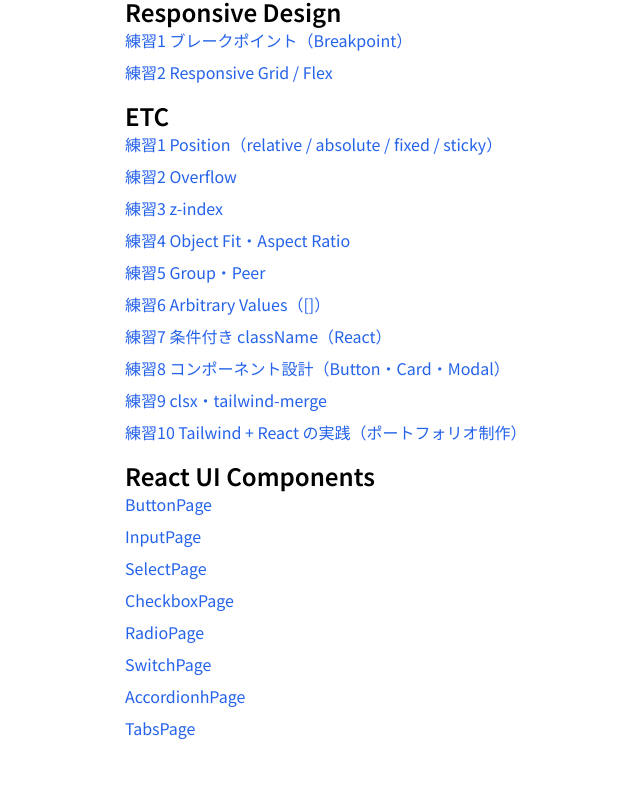
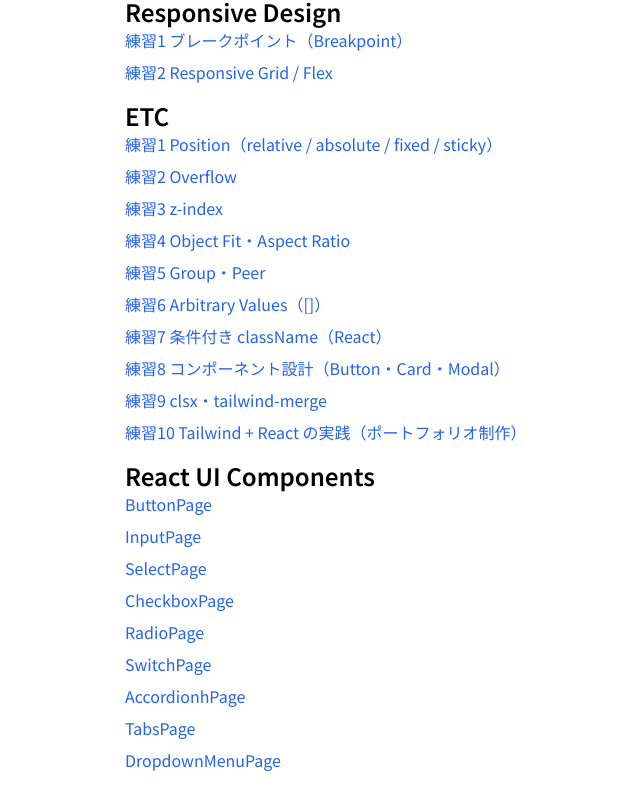
Before and after one commit to remapypapa/tailwind-practice, a React (Vite) app: page / in a window 1280 px wide. Shown: the part 2030-2834 px from the top of the page, without its empty margins (99-739 px from the left). Before the commit the page ends 2802 px from the top, so only its background shows below. Built offline with nearby package versions, Linux system fonts and the light colour scheme; a web font is replaced by a local one.

Commit message:
feat: Add basic Dropdown Menu component

```diff
--- a/src/App.tsx
+++ b/src/App.tsx
@@ -81,6 +81,7 @@
 import AccordionPage from "./pages/ui/AccordionPage";
 import ButtonPage from "./pages/ui/ButtonPage";
 import CheckboxPage from "./pages/ui/CheckboxPage";
+import DropdownMenuPage from "./pages/ui/DropdownMenuPage";
 import InputPage from "./pages/ui/InputPage";
 import RadioPage from "./pages/ui/RadioPage";
 import SelectPage from "./pages/ui/SelectPage";
@@ -189,6 +190,7 @@
         <Route path="/ui/Switch" element={<SwitchPage />} />
         <Route path="/ui/Accordion" element={<AccordionPage />} />
         <Route path="/ui/Tabs" element={<TabsPage />} />
+        <Route path="/ui/DropdownMenu" element={<DropdownMenuPage />} />
       </Routes>
     </BrowserRouter>
   );
--- a/src/pages/Home.tsx
+++ b/src/pages/Home.tsx
@@ -560,6 +560,15 @@
               TabsPage
             </Link>
           </li>
+
+          <li>
+            <Link
+              to="/ui/DropdownMenu"
+              className="text-blue-600 hover:underline"
+            >
+              DropdownMenuPage
+            </Link>
+          </li>
         </ul>
       </section>
     </div>
--- a/src/pages/ui/DropdownMenuPage.tsx
+++ b/src/pages/ui/DropdownMenuPage.tsx
@@ -0,0 +1,18 @@
+import DropdownMenu from "@/components/ui/dropdown-menu/DropdownMenu";
+import { Link } from "react-router-dom";
+
+export default function DropdownMenuPage() {
+  return (
+    <div className="p-8">
+      <Link to="/" className="text-blue-600 hover:underline">
+        ← 戻る
+      </Link>
+
+      <h1 className="mb-8 mt-6 text-3xl font-bold">
+        React UI Components DropdownMenu
+      </h1>
+
+      <DropdownMenu />
+    </div>
+  );
+}
```
